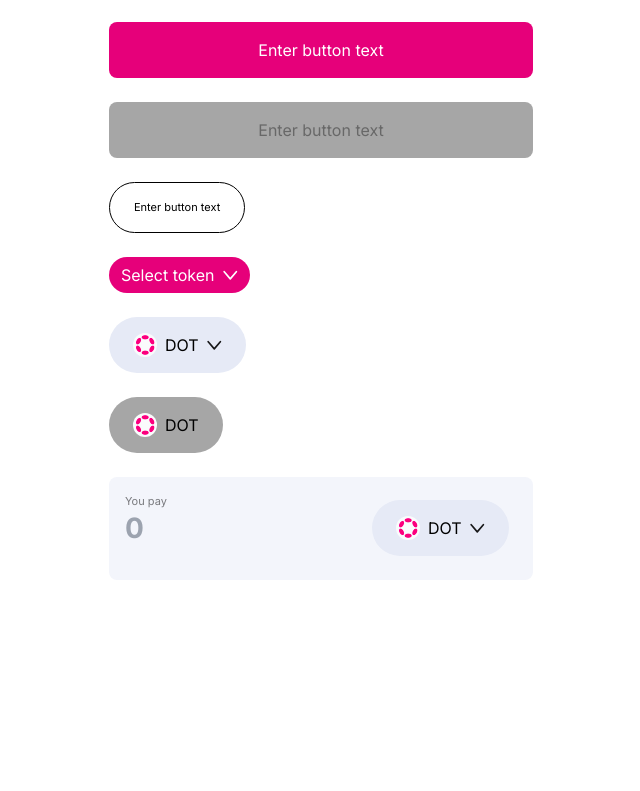
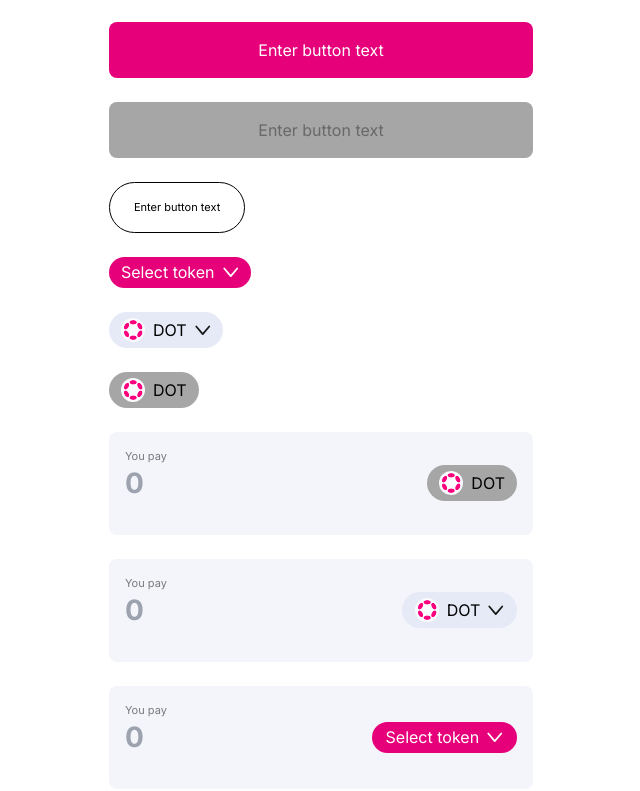
Before and after one commit to MVPWorkshop/dot-acp-ui, a React (Vite) app: page / in a window 1280 px wide. Shown: the part 271-1062 px from the top of the page, without its empty margins (319-959 px from the left). Before the commit the page ends 891 px from the top, so only its background shows below. Built offline with nearby package versions, Linux system fonts and the light colour scheme.

Commit message:
feat(component): created token amount input

```diff
--- a/package.json
+++ b/package.json
@@ -31,6 +31,7 @@
     "react-dom": "^18.2.0",
     "react-error-boundary": "^4.0.11",
     "react-i18next": "^13.2.0",
+    "react-number-format": "^5.3.0",
     "react-router-dom": "^6.14.2"
   },
   "devDependencies": {
--- /dev/null
+++ b/src/app/helper/index.ts
@@ -0,0 +1,20 @@
+import { useEffect } from "react";
+
+type OutsideAlerterProps = {
+  wrapperRef: React.RefObject<HTMLDivElement>;
+  onSetIsFocused: (focus: boolean) => void;
+};
+
+export const useOutsideAlerter = ({ wrapperRef, onSetIsFocused }: OutsideAlerterProps) => {
+  useEffect(() => {
+    function handleClickOutside(event: MouseEvent) {
+      if (wrapperRef.current && !wrapperRef.current.contains(event.target as Node)) {
+        onSetIsFocused(false);
+      }
+    }
+    document.addEventListener("mousedown", (event) => handleClickOutside(event));
+    return () => {
+      document.removeEventListener("mousedown", (event) => handleClickOutside(event));
+    };
+  }, [wrapperRef]);
+};
--- a/src/components/atom/Button/index.tsx
+++ b/src/components/atom/Button/index.tsx
@@ -43,11 +43,11 @@ const Button = ({ children, onClick, disabled, className, icon, variant, size }:
     >
       {icon && showIcon() ? icon : null}
       {children}
-      {isButtonHover && !disabled && variant === "primary-select" ? <DownArrowWhite /> : null}
-      {!isButtonHover && !disabled && variant === "primary-select" ? <DownArrowWhite /> : null}
+      {isButtonHover && !disabled && variant === "primary-select" ? <DownArrowWhite width={16} height={16} /> : null}
+      {!isButtonHover && !disabled && variant === "primary-select" ? <DownArrowWhite width={16} height={16} /> : null}
 
-      {isButtonHover && !disabled && variant === "secondary-select" ? <DownArrowWhite /> : null}
-      {!isButtonHover && !disabled && variant === "secondary-select" ? <DownArrowBlack /> : null}
+      {isButtonHover && !disabled && variant === "secondary-select" ? <DownArrowWhite width={16} height={16} /> : null}
+      {!isButtonHover && !disabled && variant === "secondary-select" ? <DownArrowBlack width={16} height={16} /> : null}
     </button>
   );
 };
--- a/src/components/atom/Button/style.scss
+++ b/src/components/atom/Button/style.scss
@@ -4,7 +4,7 @@ button {
   }
 
   &.btn-primary {
-    @apply justify-center gap-2 rounded-full px-6 py-4 font-inter font-normal text-white hover:bg-black bg-[#E6007A];
+    @apply justify-center gap-2 rounded-full bg-pink px-6 py-4 font-inter font-normal text-white hover:bg-black;
   }
 
   &.btn-secondary {
@@ -16,11 +16,11 @@ button {
   }
 
   &.btn-primary-select {
-    @apply justify-center gap-2 rounded-full bg-pink px-3 py-1.5 font-inter text-large font-normal text-white hover:bg-black;
+    @apply justify-center gap-2 rounded-full bg-pink px-[12px] py-[3.5px] font-inter text-large font-normal text-white hover:bg-black;
   }
 
   &.btn-secondary-select {
-    @apply justify-center gap-2 rounded-full bg-purple-light-200 px-6 py-4 font-inter font-normal text-black hover:bg-black hover:text-white;
+    @apply justify-center gap-2 rounded-full bg-purple-light-200 px-[12px] py-[6px] font-inter font-normal text-black hover:bg-black hover:text-white;
   }
 
   &.btn-disabled {
--- a/src/components/molecule/tokenAmountInput/index.tsx
+++ b/src/components/molecule/tokenAmountInput/index.tsx
@@ -1,4 +1,5 @@
 import React from "react";
+import { NumericFormat } from "react-number-format";
 import Button from "../../atom/Button";
 
 type TokenAmountInputProps = {
@@ -8,49 +9,68 @@ type TokenAmountInputProps = {
   className?: string;
   tokenIcon?: React.ReactNode;
   isFocused?: boolean;
+  tokenValue?: number;
   onSetIsFocused: (focus: boolean) => void;
-  // eslint-disable-next-line @typescript-eslint/no-explicit-any
-  ref: any;
+  onSetTokenValue: (value: number) => void;
+  ref: React.RefObject<HTMLDivElement>;
 };
 
-const TokenAmountInput = ({
+const TokenAmountInput = React.forwardRef(function TokenAmountInput(
+  {
     tokenIcon,
     tokenText,
     disabled,
     isFocused,
-  ref,
+    tokenValue,
+    onSetTokenValue,
     onSetIsFocused,
     onClick,
-}: TokenAmountInputProps) => {
+  }: TokenAmountInputProps,
+  ref: React.ForwardedRef<HTMLDivElement>
+) {
   return (
     <div
       ref={ref}
-      className={`relative flex h-[103px] w-[424px] items-center justify-start rounded-[8px] bg-[#F3F5FB] px-4 py-6 ${
+      className={`relative flex h-[103px] w-[424px] items-center justify-start gap-2 rounded-[8px] bg-[#F3F5FB] px-4 py-6 ${
         isFocused ? "border border-solid border-[#E6007A]" : null
       }`}
     >
       <label htmlFor="token-amount" className="absolute top-4 text-[11px] font-normal text-[#797a7e]">
         You pay
       </label>
-      <input
-        type="number"
+      <NumericFormat
         id="token-amount"
+        allowNegative={false}
+        fixedDecimalScale
+        displayType={"input"}
         placeholder={"0"}
-        className="w-[247px] bg-transparent text-[28px] font-bold text-black"
+        className="w-full basis-auto bg-transparent font-inter text-[28px] font-bold text-black outline-none"
         onFocus={() => onSetIsFocused(true)}
+        value={tokenValue}
+        onValueChange={(values) => {
+          const { floatValue } = values;
+          onSetTokenValue(floatValue || 0);
+        }}
       />
 
       {tokenIcon && tokenText ? (
-        <Button icon={tokenIcon} type="button" onClick={() => onClick()} variant="secondary-select" disabled={disabled}>
+        <Button
+          icon={tokenIcon}
+          type="button"
+          onClick={() => onClick()}
+          variant="secondary-select"
+          disabled={disabled}
+          className="basis-2/5 disabled:basis-[23%]"
+        >
           {tokenText}
         </Button>
       ) : (
-        <Button type="button" onClick={() => console.log("click")} variant="primary-select">
+        <Button type="button" onClick={() => console.log("click")} variant="primary-select" className="basis-[57%]">
           Select token
         </Button>
       )}
     </div>
   );
-};
+});
 
 export default TokenAmountInput;
--- a/src/pages/HomePage/index.tsx
+++ b/src/pages/HomePage/index.tsx
@@ -1,40 +1,25 @@
+import { useRef, useState } from "react";
 import { ReactComponent as DotToken } from "../../assets/img/dotToken.svg";
 import { ReactComponent as AddToken } from "../../assets/img/addIcon.svg";
 import Button from "../../components/atom/Button";
 import TokenAmountInput from "../../components/molecule/tokenAmountInput";
-import { useEffect, useRef, useState } from "react";
-
-// eslint-disable-next-line @typescript-eslint/no-explicit-any
-function useOutsideAlerter(ref: any, onSetIsFocused: any) {
-  useEffect(() => {
-    /**
-     * Alert if clicked on outside of element
-     */
-    // eslint-disable-next-line @typescript-eslint/no-explicit-any
-    function handleClickOutside(event: any) {
-      if (ref.current && !ref.current.contains(event.target)) {
-        onSetIsFocused(false);
-      }
-    }
-    // Bind the event listener
-    document.addEventListener("mousedown", handleClickOutside);
-    return () => {
-      // Unbind the event listener on clean up
-      document.removeEventListener("mousedown", handleClickOutside);
-    };
-  }, [ref]);
-}
+import { useOutsideAlerter } from "../../app/helper";
 
 const HomePage = () => {
-  const [isFocused, setIsFocused] = useState(false);
+  const [isFocused, setIsFocused] = useState<boolean>(false);
+  const [tokenValue, setTokenValue] = useState<number>();
+
+  const onSetTokenValue = (value: number) => {
+    setTokenValue(value);
+  };
 
   const onSetIsFocused = (focus: boolean) => {
     setIsFocused(focus);
   };
-  const wrapperRef = useRef(null);
-  useOutsideAlerter(wrapperRef, onSetIsFocused);
+  const wrapperRef = useRef<HTMLDivElement>(null);
+  useOutsideAlerter({ wrapperRef, onSetIsFocused });
   return (
-    <h1>
+    <div>
       <Button onClick={() => console.log("click")} variant="primary" size="large">
         New Position
       </Button>
@@ -77,11 +62,34 @@ const HomePage = () => {
         ref={wrapperRef}
         tokenText="DOT"
         tokenIcon={<DotToken />}
+        tokenValue={tokenValue}
+        disabled={true}
         onClick={() => console.log("open modal")}
         onSetIsFocused={onSetIsFocused}
+        onSetTokenValue={onSetTokenValue}
         isFocused={isFocused}
       />
-    </h1>
+      <br />
+      <TokenAmountInput
+        ref={wrapperRef}
+        tokenText="DOT"
+        tokenIcon={<DotToken />}
+        tokenValue={tokenValue}
+        onClick={() => console.log("open modal")}
+        onSetIsFocused={onSetIsFocused}
+        onSetTokenValue={onSetTokenValue}
+        isFocused={isFocused}
+      />
+      <br />
+      <TokenAmountInput
+        ref={wrapperRef}
+        tokenText="DOT"
+        onClick={() => console.log("open modal")}
+        onSetIsFocused={onSetIsFocused}
+        onSetTokenValue={onSetTokenValue}
+        isFocused={isFocused}
+      />
+    </div>
   );
 };
 export default HomePage;
```
Lines whose indentation alone changed are shown as unchanged.
